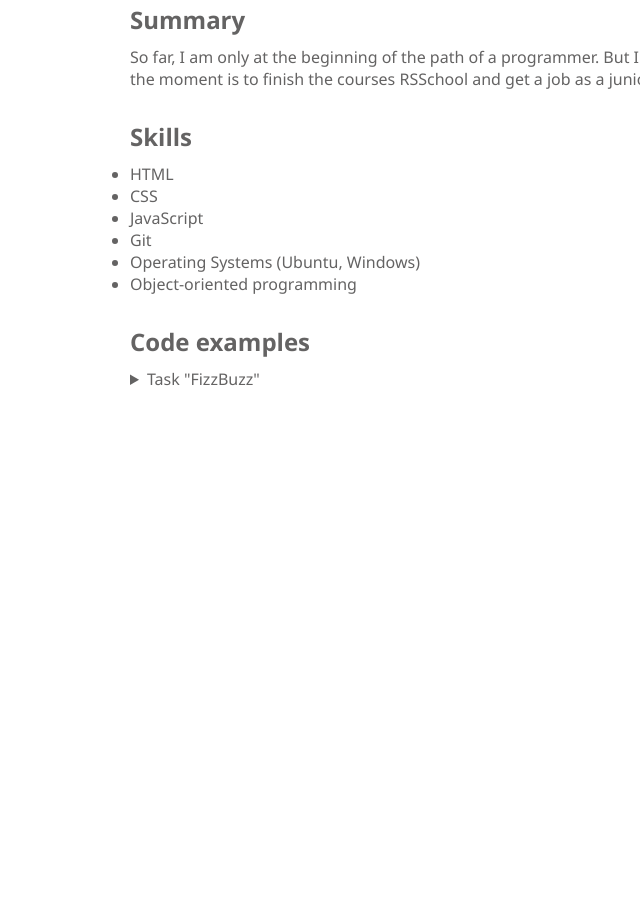
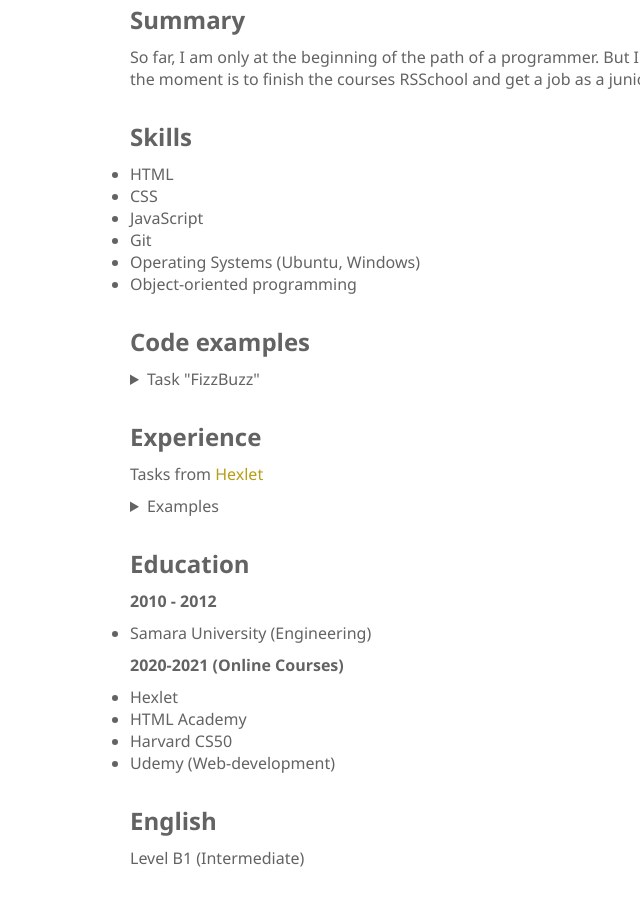
Before and after one commit to bulatovaa/rsschool-cv, a plain HTML site: page index.html in a window 1280 px wide. Shown: the part 357-1256 px from the top of the page, without its empty margins (0-640 px from the left). Before the commit the page ends 800 px from the top, so only its background shows below. Drawn offline with Linux system fonts and the light colour scheme.

Commit message:
feat: add other three sections

```diff
--- a/index.html
+++ b/index.html
@@ -60,8 +60,52 @@
                     </p>
                 </details>
             </section>
+
+            <section class="experience">
+                <h2 class="experience__title">Experience</h2>
+                <p>Tasks from <a href="https://ru.hexlet.io/" class="experience__link">Hexlet</a></p>
+                <details class="experience__details">
+                    <summary>Examples</summary>
+                    <p>
+                        <pre>
+                            const reverse = (str) => {
+                                let i = str.length - 1;
+                                let result = '';
+
+                                while (i >= 0) {
+                                    result += str[i];
+                                    i -= 1;
+                                }
+                                return result;
+                            };
+                        </pre>
+                    </p>
+                </details>
+            </section>
+
+            <section class="education">
+                <h2 class="education__title">Education</h2>
+                <h4>2010 - 2012</h4>
+                <ul class="education__list">
+                    <li>Samara University (Engineering)</li>
+                </ul>
+                <h4>2020-2021 (Online Courses)</h4>
+                <ul class="education__list">
+                    <li>Hexlet</li>
+                    <li>HTML Academy</li>
+                    <li>Harvard CS50</li>
+                    <li>Udemy (Web-development)</li>
+                </ul>
+            </section>
+
+            <section class="english">
+                <h2 class="english__title">English</h2>
+                <p class="english__text">Level B1 (Intermediate)</p>
+            </section>
         </main>
-        <footer></footer>
+        <footer>
+
+        </footer>
     </div>
 </body>
 </html>
--- a/style.css
+++ b/style.css
@@ -46,3 +46,21 @@ section {
 h2 {
     margin-bottom: 10px;
 }
+
+.experience__link {
+    text-decoration: none;
+    color: rgb(182, 158, 21);
+}
+
+.experience__link:hover {
+    color: rgb(235, 205, 35);
+}
+
+.experience__details {
+    margin-top: 10px;
+}
+
+h4 {
+    margin-bottom: 10px;
+    margin-top: 10px;
+}
```
